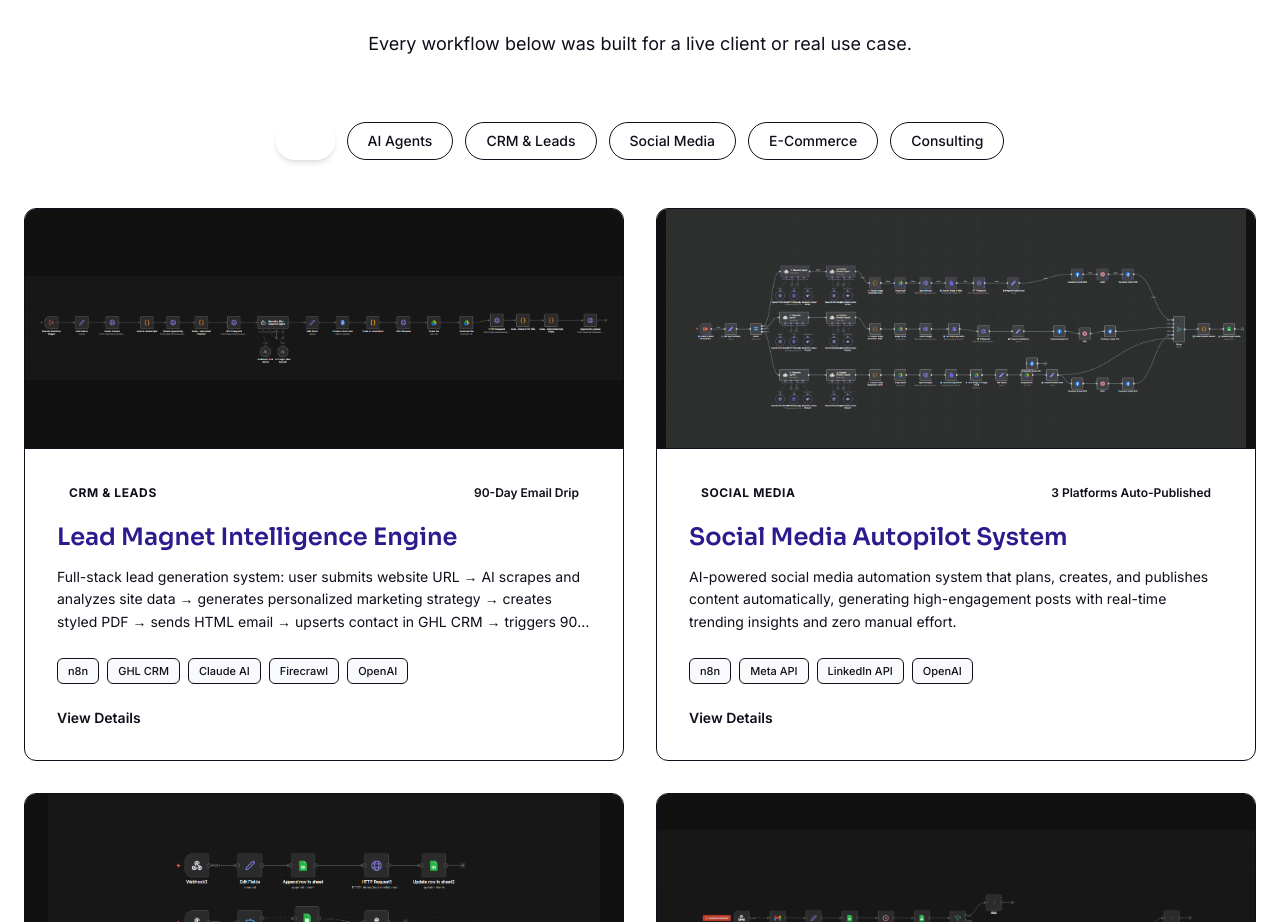
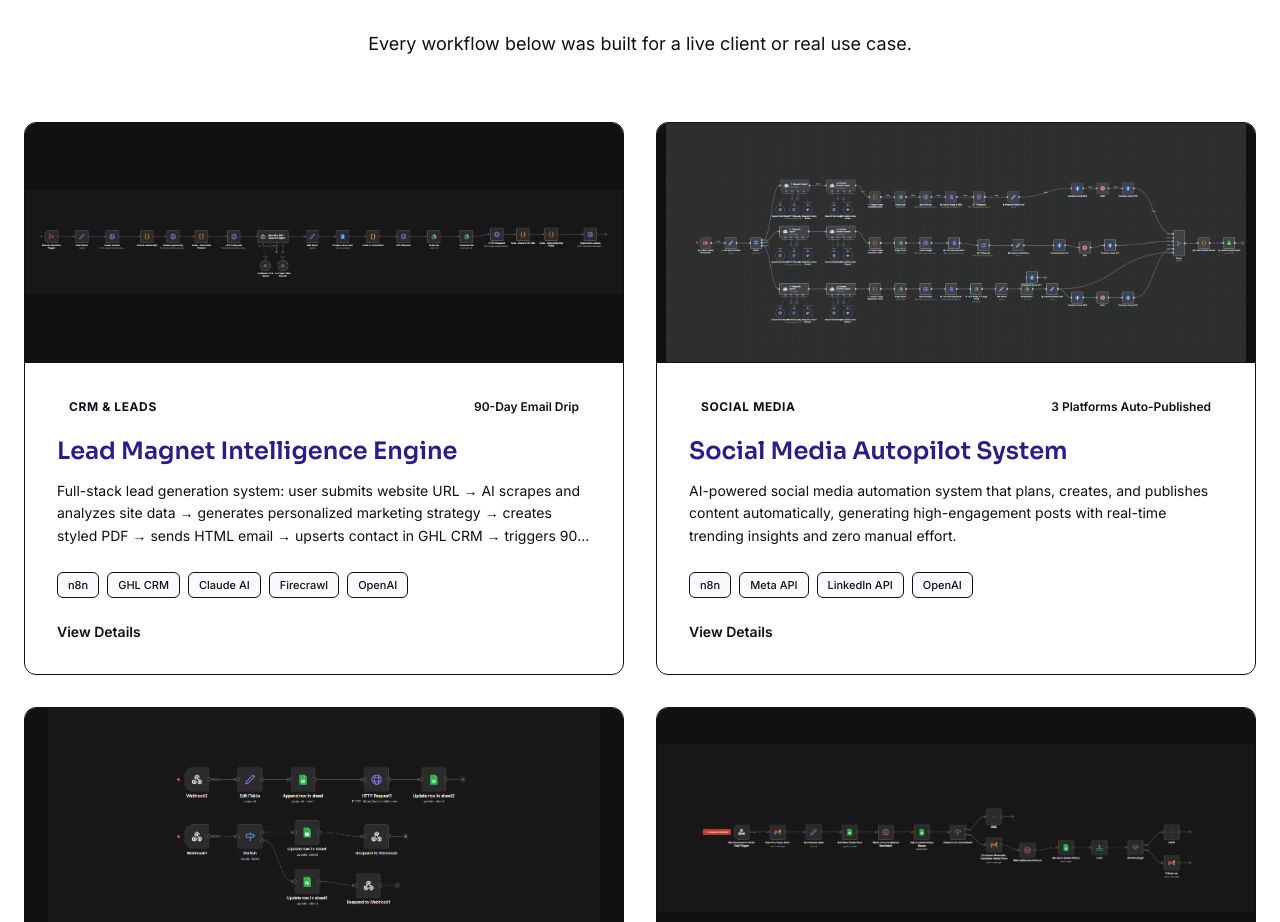
Before and after one commit to yalproagent-hub/SMTA-Portfolio, a Next.js app: page / in a window 1280 px wide. Shown: the part 3603-4525 px from the top of the page. Built offline with nearby package versions, Linux system fonts and the light colour scheme; some icons are missing.

Commit message:
Removed filter UI and simplified project showcase layout

```diff
--- a/src/components/sections/Showcase.tsx
+++ b/src/components/sections/Showcase.tsx
@@ -281,13 +281,11 @@ const WorkflowCarousel: React.FC<CarouselProps> = ({
 // Main Showcase Component
 // ─────────────────────────────────────────────
 export const Showcase = () => {
-  const [filter, setFilter] = useState("All");
+
   const [selectedProject, setSelectedProject] = useState<Project | null>(null);
+  const filteredProjects = PROJECTS;
 
-  const filteredProjects =
-    filter === "All"
-      ? PROJECTS
-      : PROJECTS.filter((p) => p.category === filter);
+
 
   return (
     <section id="projects" className="py-24 bg-white relative">
@@ -299,22 +297,7 @@ export const Showcase = () => {
           subtitle="Every workflow below was built for a live client or real use case."
         />
 
-        {/* Filters */}
-        <div className="flex flex-wrap justify-center gap-3 mb-12">
-          {["All", ...CATEGORIES].map((cat) => (
-            <button
-              key={cat}
-              onClick={() => setFilter(cat)}
-              className={`px-5 py-2 rounded-full text-sm font-medium transition-all duration-200 border ${
-                filter === cat
-                  ? "bg-primary text-white border-primary shadow-md"
-                  : "bg-white text-text-secondary border-border hover:border-primary/30 hover:text-primary"
-              }`}
-            >
-              {cat}
-            </button>
-          ))}
-        </div>
+
 
         {/* Project Grid */}
         <div className="grid grid-cols-1 md:grid-cols-2 gap-8">
```
Also changed, not shown: public/images/web/education.png.
